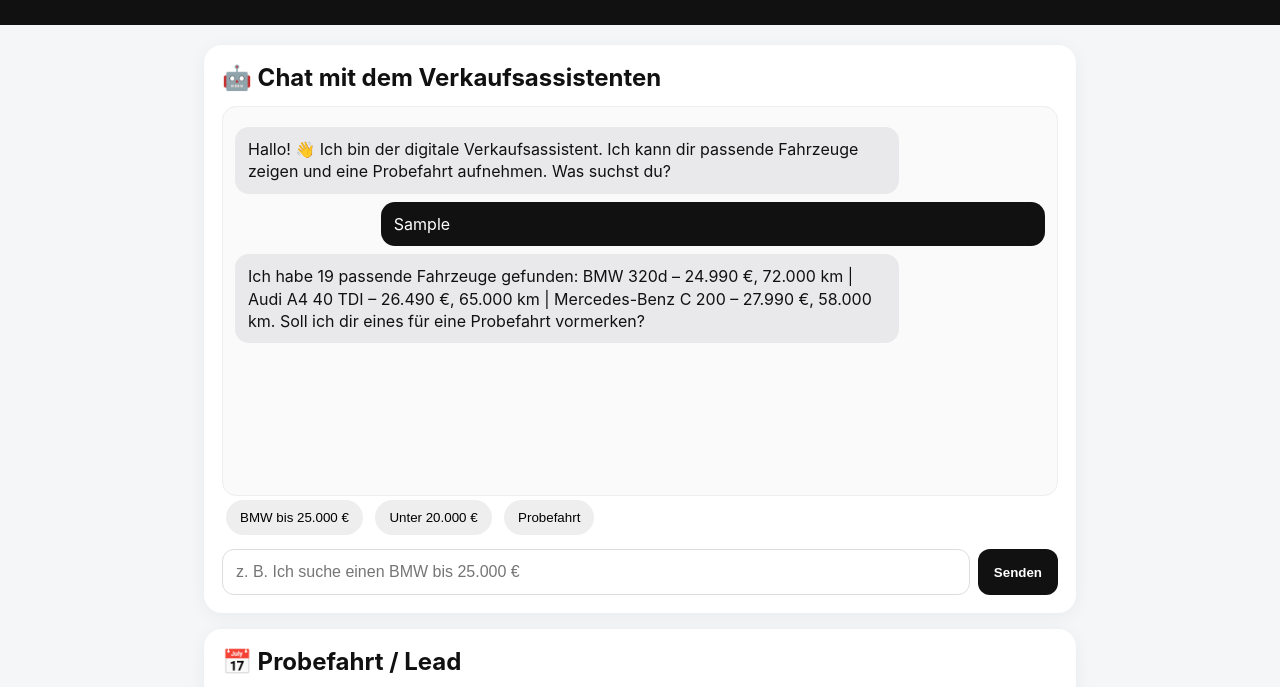
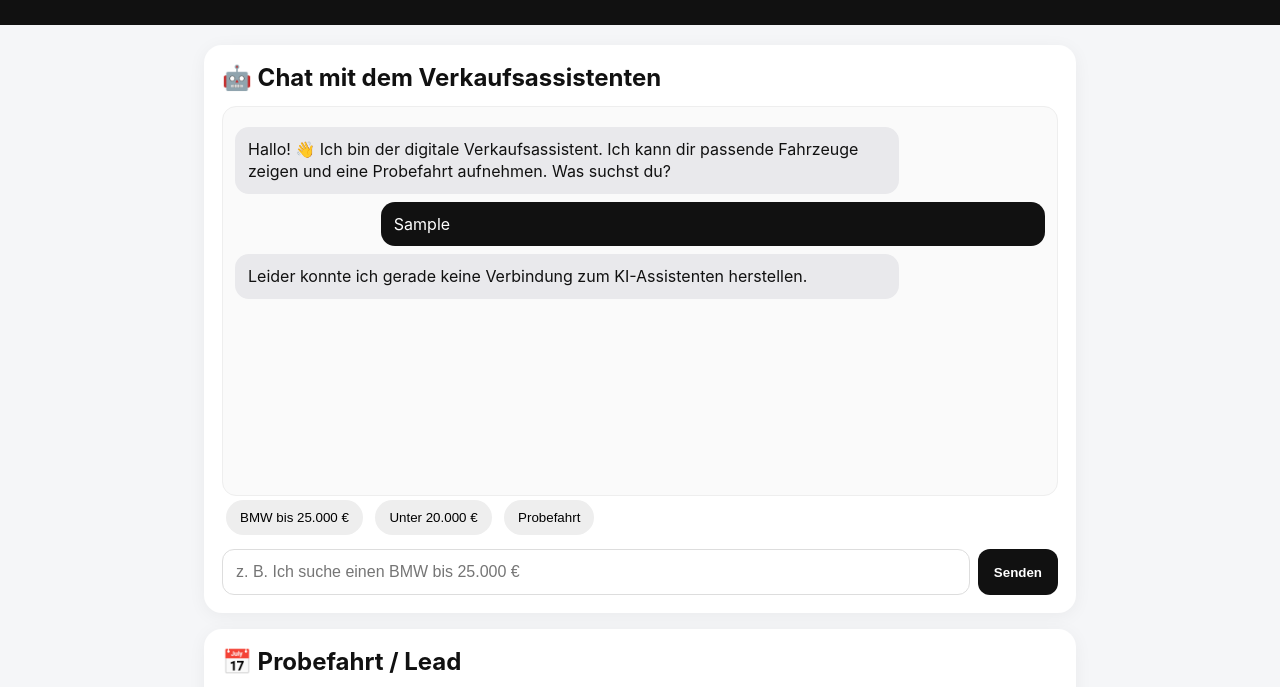
Before and after one commit to Youssefrah/Autohaus-KI-DEMO, a plain HTML site: page index.html in a window 1280 px wide. Both pictures are taken after typing "Sample" into the empty fields and a click on the button "Senden". Shown: the part 91-778 px from the top of the page. Drawn offline with Linux system fonts and the light colour scheme; no server answers.

Commit message:
Refactor send function for async API communication
Refactor send function to use async/await for API calls and improve error handling.

```diff
--- a/index.html
+++ b/index.html
@@ -65,7 +65,50 @@ function answer(q){
  if(!found.length) return 'Ich habe in der aktuellen Test-Datenbank kein passendes verfügbares Fahrzeug gefunden. Ich kann die Suche mit einem anderen Budget oder einer anderen Marke wiederholen.';
  return 'Ich habe '+found.length+' passende Fahrzeuge gefunden: '+found.slice(0,3).map(v=>`${v.make} ${v.model} – ${euro(v.price)}, ${v.km.toLocaleString('de-DE')} km`).join(' | ')+'. Soll ich dir eines für eine Probefahrt vormerken?';
 }
-function send(text){const inp=document.getElementById('input');const q=text||inp.value.trim();if(!q)return;add(q,'user');inp.value='';setTimeout(()=>add(answer(q),'bot'),250)}
+async function send(text){
+  const inp=document.getElementById('input');
+  const q=text||inp.value.trim();
+
+  if(!q)return;
+
+  add(q,'user');
+  inp.value='';
+
+  add('⏳ Einen Moment...','bot');
+
+  try{
+    const response=await fetch('/api/chat',{
+      method:'POST',
+      headers:{
+        'Content-Type':'application/json'
+      },
+      body:JSON.stringify({
+        message:q
+      })
+    });
+
+    const data=await response.json();
+
+    const messages=document.querySelectorAll('#chat .bot');
+    const lastMessage=messages[messages.length-1];
+
+    if(!response.ok){
+      lastMessage.textContent='Leider ist gerade ein Fehler aufgetreten.';
+      console.error(data);
+      return;
+    }
+
+    lastMessage.textContent=data.reply||'Keine Antwort erhalten.';
+
+  }catch(error){
+    console.error(error);
+
+    const messages=document.querySelectorAll('#chat .bot');
+    const lastMessage=messages[messages.length-1];
+
+    lastMessage.textContent='Leider konnte ich gerade keine Verbindung zum KI-Assistenten herstellen.';
+  }
+}
 async function saveLead(e){
   e.preventDefault();
 
```
